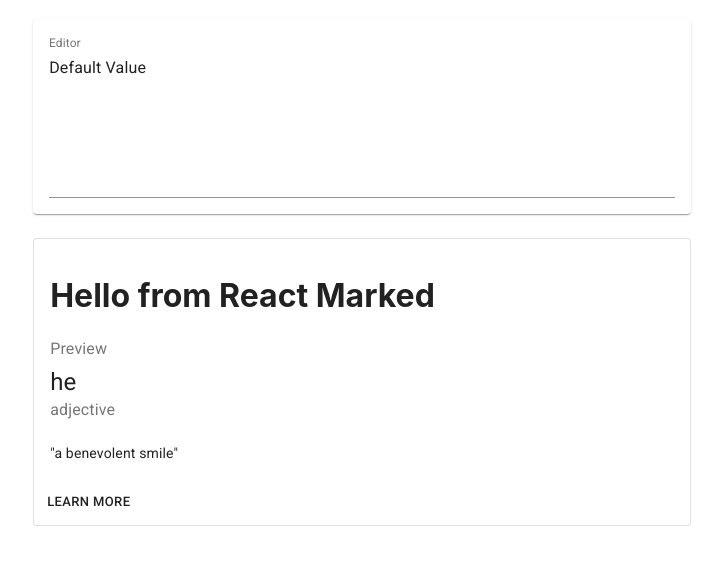
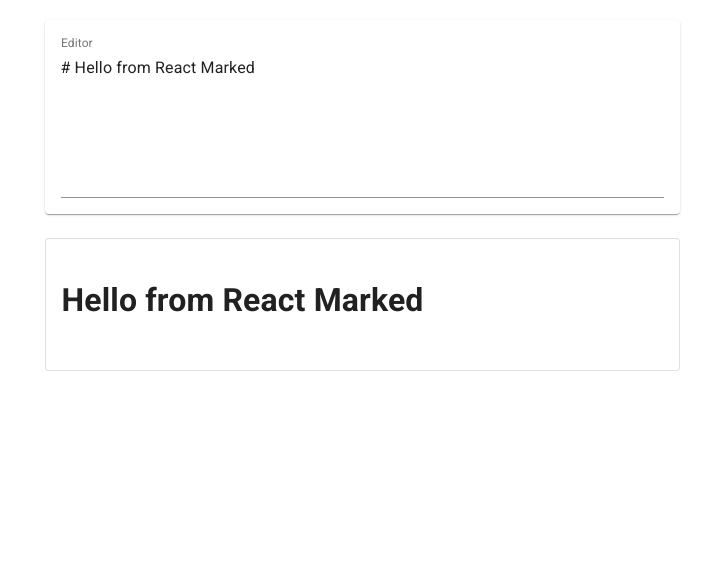
Before and after one commit to Roshith93/markdown-previewer, a React (Create React App) app: page / in a window 1280 px wide. Shown: the top 564 px of the page, without its empty margins (278-1001 px from the left). Built offline with nearby package versions, Linux system fonts and the light colour scheme.

Commit message:
added marked functionality

```diff
--- a/src/components/Editor.js
+++ b/src/components/Editor.js
@@ -1,18 +1,23 @@
+import { useContext } from 'react'
 import Paper from '@material-ui/core/Paper'
 import TextField from '@material-ui/core/TextField'
 
 import { useStyles } from '../utils/styles'
+import { MarkdownContext } from '../context/MarkdownContext'
 
 export const Editor = () => {
  const classes = useStyles()
+ const { markedVal, handleChange } = useContext(MarkdownContext)
+
   return <Paper className={classes.paper}>
     <TextField
           id="editor"
           label="Editor"
           multiline
           rows="7"
-          defaultValue="Default Value"
+          defaultValue={markedVal}
           fullWidth
+          onChange={(e) => handleChange(e)}
         />
   </Paper>
 }
--- a/src/components/Marked.js
+++ b/src/components/Marked.js
@@ -3,11 +3,8 @@ import marked from 'marked'
 import { MarkdownContext } from '../context/MarkdownContext'
 
 export const MarkedConverter = () => {
-  const { markedVal } = useContext(MarkdownContext)
-  // const [markedVal, setMarkedVal] = useState(
-  //   '# Welcome to my React Markdown Previewer!'
-  // )
-  return <div dangerouslySetInnerHTML={createMarkUp(markedVal)}></div>
+  const { markedVal: val } = useContext(MarkdownContext)
+  return <div dangerouslySetInnerHTML={createMarkUp(val)}></div>
 }
 
 export const createMarkUp = (val) => {
--- a/src/components/Preview.js
+++ b/src/components/Preview.js
@@ -1,36 +1,19 @@
 import Card from '@material-ui/core/Card'
 import CardContent from '@material-ui/core/CardContent'
 import Typography from '@material-ui/core/Typography'
-import CardActions from '@material-ui/core/CardActions'
-import Button from '@material-ui/core/Button'
 
 import { useStyles } from '../utils/styles'
-import {MarkedConverter} from './Marked'
+import { MarkedConverter } from './Marked'
 
 export const Preview = () => {
   const classes = useStyles()
   return (
-    <Card className={classes.previewRoot} variant="outlined" id="preview">
+    <Card className={classes.previewRoot} variant='outlined' id='preview'>
       <CardContent>
-          {/* <div dangerouslySetInnerHTML ={createMarkUp()}/> */}
+        <Typography gutterBottom component='div'>
           <MarkedConverter/>
-        <Typography className={classes.title} color="textSecondary" gutterBottom>
-          Preview
-        </Typography>
-        <Typography variant="h5" component="h2">
-          he
-        </Typography>
-        <Typography className={classes.pos} color="textSecondary">
-          adjective
-        </Typography>
-        <Typography variant="body2" component="p">
-          <br />
-          {'"a benevolent smile"'}
         </Typography>
       </CardContent>
-      <CardActions>
-        <Button size="small">Learn More</Button>
-      </CardActions>
     </Card>
   )
 }
--- a/src/context/MarkdownContext.js
+++ b/src/context/MarkdownContext.js
@@ -3,9 +3,12 @@ import { useState, createContext } from 'react'
 export const MarkdownContext = createContext()
 
 export const MarkdownProvider = ({ children }) => {
-  const [markedVal, setMarked] = useState('# Hello from React Marked')
+  const [markedVal, setMarkedVal] = useState('# Hello from React Marked')
+  const handleChange = (e) => {
+    setMarkedVal(e.target.value)
+  }
   return (
-    <MarkdownContext.Provider value={{ markedVal, setMarked }}>
+    <MarkdownContext.Provider value={{ markedVal, setMarkedVal, handleChange }}>
       {children}
     </MarkdownContext.Provider>
   )
```
